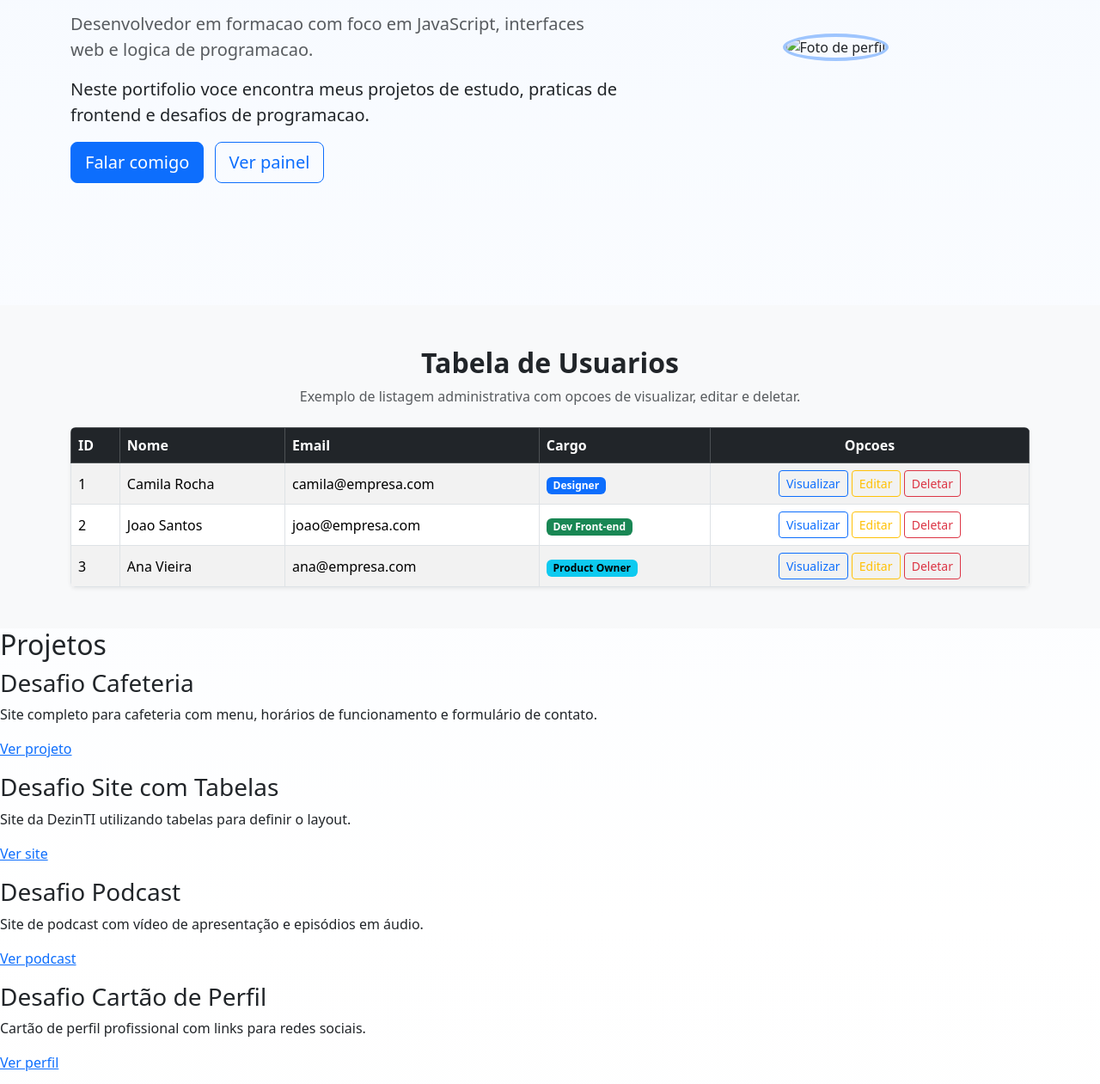
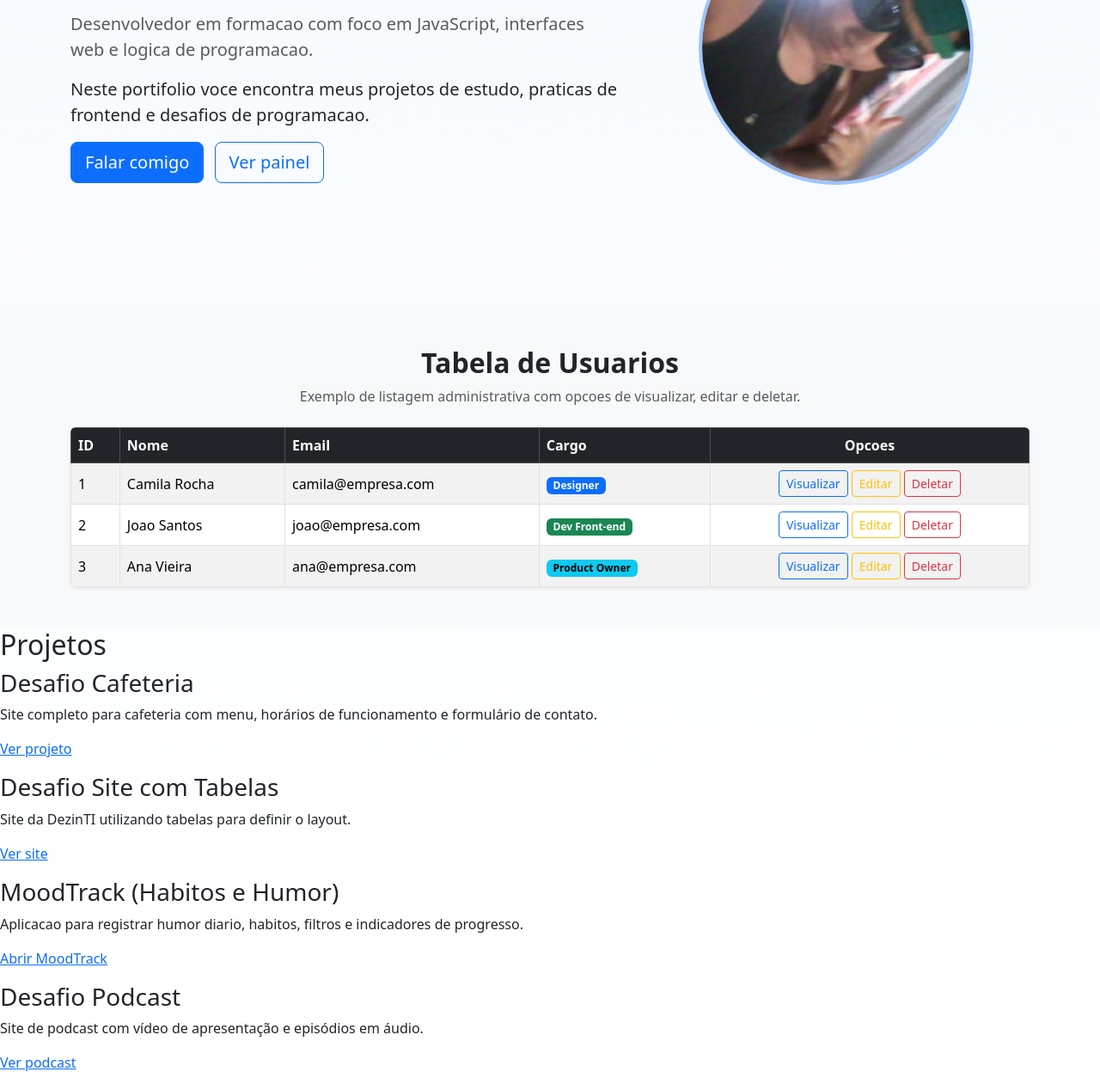
Before and after one commit to DezinTI/Rocket-Program-Alpar, a website: page index.html in a window 1280 px wide. Shown: the part 301-1562 px from the top of the page at 86% size. Drawn offline with nearby package versions, Linux system fonts and the light colour scheme.

Commit message:
Add profile image and new project entry for MoodTrack

```diff
--- a/index.html
+++ b/index.html
@@ -48,7 +48,7 @@
                         <a href="#painel" class="btn btn-outline-primary btn-lg">Ver painel</a>
                     </div>
                     <div class="col-lg-5 text-center">
-                        <img src="" alt="Foto de perfil"
+                        <img src="assets/profile.jpg" alt="Foto de perfil"
                             class="img-fluid rounded-circle mx-auto profile-image border border-4 border-primary-subtle" />
                     </div>
                 </div>
@@ -124,6 +124,12 @@
                 <h3>Desafio Site com Tabelas</h3>
                 <p>Site da DezinTI utilizando tabelas para definir o layout.</p>
                 <p><a href="empresa-table/index.html">Ver site</a></p>
+            </article>
+
+            <article>
+                <h3>MoodTrack (Habitos e Humor)</h3>
+                <p>Aplicacao para registrar humor diario, habitos, filtros e indicadores de progresso.</p>
+                <p><a href="desafio-habitos-humor/index.html">Abrir MoodTrack</a></p>
             </article>
 
             <article>
```
